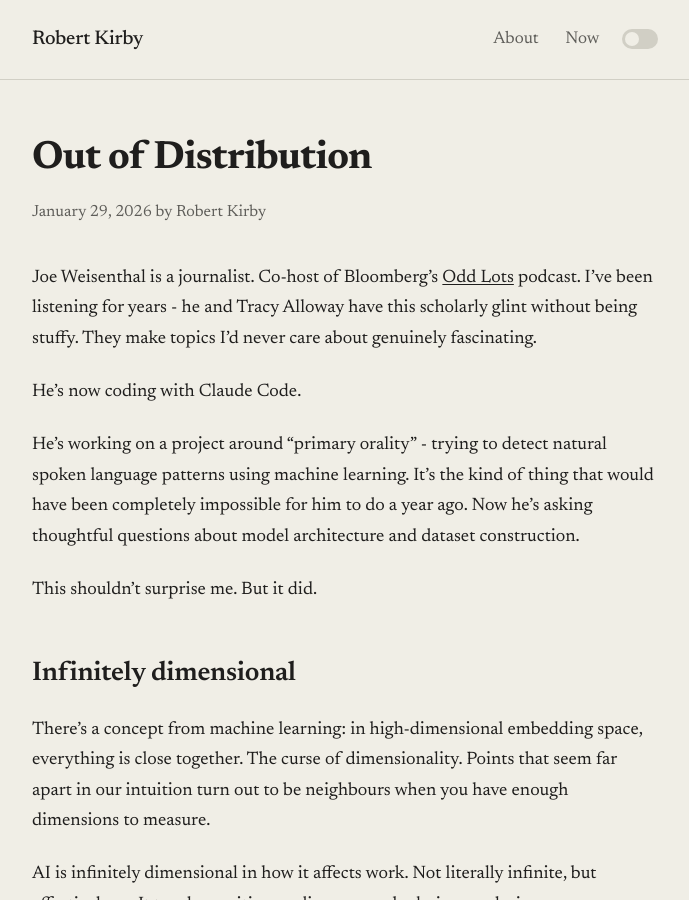
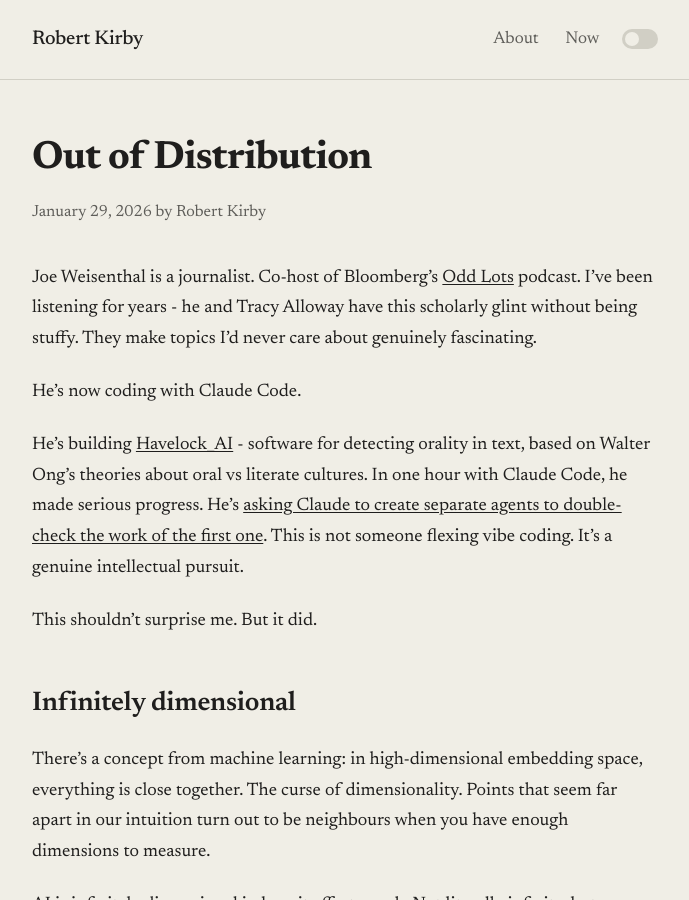
Before and after one commit to rob137/rob137.github.io, a Jekyll site: the page built from _posts/2026-01-29-out-of-distribution.md, in a window 1280 px wide and 900 px high. Shown: the whole window, without its empty margins (295-984 px from the left). Built offline with Jekyll 4.4.1, drawn with Linux system fonts in a browser that asks for light colours; some of the changed text lies outside the part shown.

Commit message:
Add specific Havelock_AI details and links
Co-Authored-By: Claude Opus 4.5 <noreply@anthropic.com>

```diff
--- a/_posts/2026-01-29-out-of-distribution.md
+++ b/_posts/2026-01-29-out-of-distribution.md
@@ -10,7 +10,7 @@ Joe Weisenthal is a journalist. Co-host of Bloomberg's [Odd Lots](https://www.bl
 
 He's now coding with Claude Code.
 
-He's working on a project around "primary orality" - trying to detect natural spoken language patterns using machine learning. It's the kind of thing that would have been completely impossible for him to do a year ago. Now he's asking thoughtful questions about model architecture and dataset construction.
+He's building [Havelock_AI](https://x.com/TheStalwart/status/2007881712374816998) - software for detecting orality in text, based on Walter Ong's theories about oral vs literate cultures. In one hour with Claude Code, he made serious progress. He's [asking Claude to create separate agents to double-check the work of the first one](https://x.com/TheStalwart/status/2009622958516645976). This is not someone flexing vibe coding. It's a genuine intellectual pursuit.
 
 This shouldn't surprise me. But it did.
 
@@ -92,7 +92,7 @@ You don't want to be an average software engineer. You don't want to be an avera
 
 If there's time left in a world where centaurs dominate - as they did in chess, for a while - you want to become out of distribution. Bring something the models don't.
 
-Joe Weisenthal's primary orality project is a good example. It's not vibe coding. It's a genuine intellectual pursuit, approached thoughtfully. The kind of thing a curious mind does when the barriers fall away.
+Joe Weisenthal building orality detection software is a good example. The kind of thing a curious mind does when the barriers fall away.
 
 I wonder how many people like him are waiting in the wings. People who haven't yet realised their ideas can be made real.
 
```
